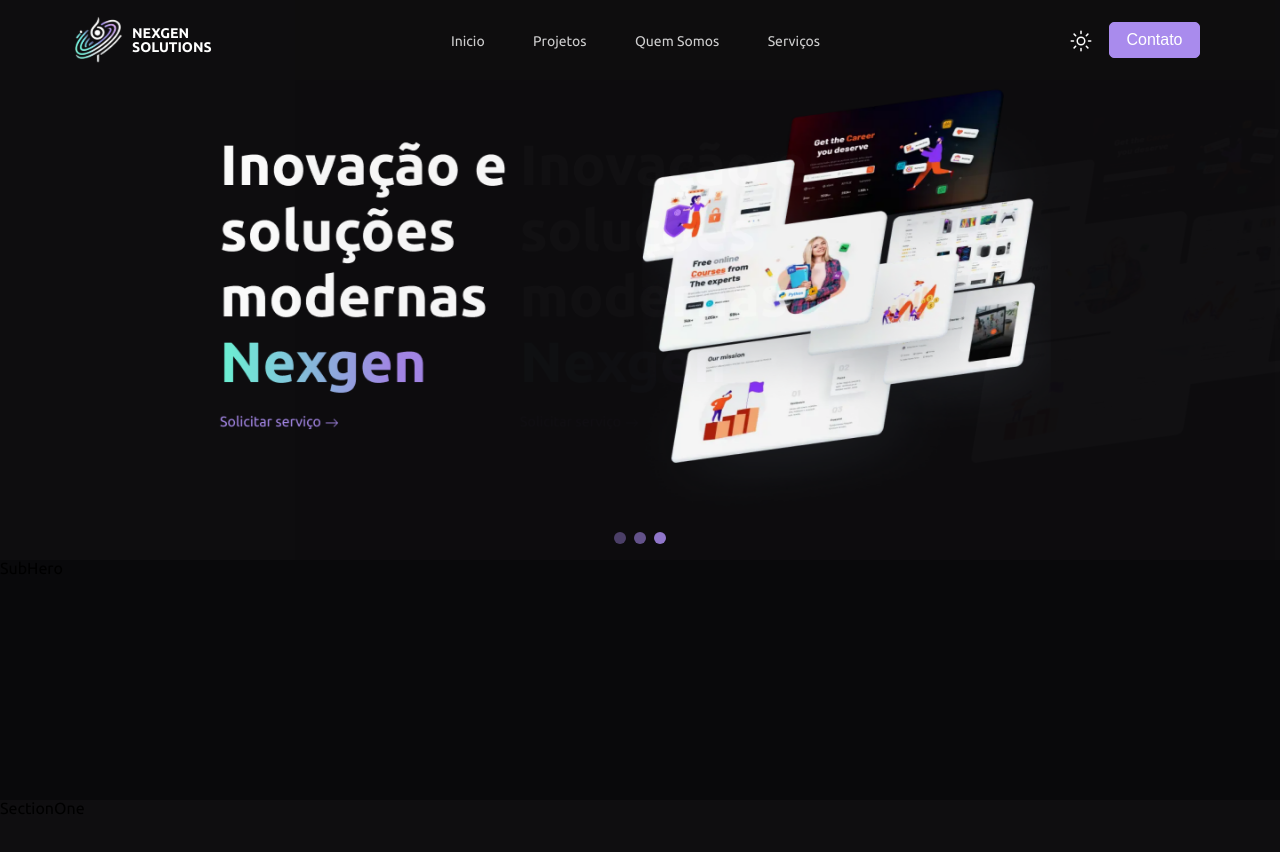
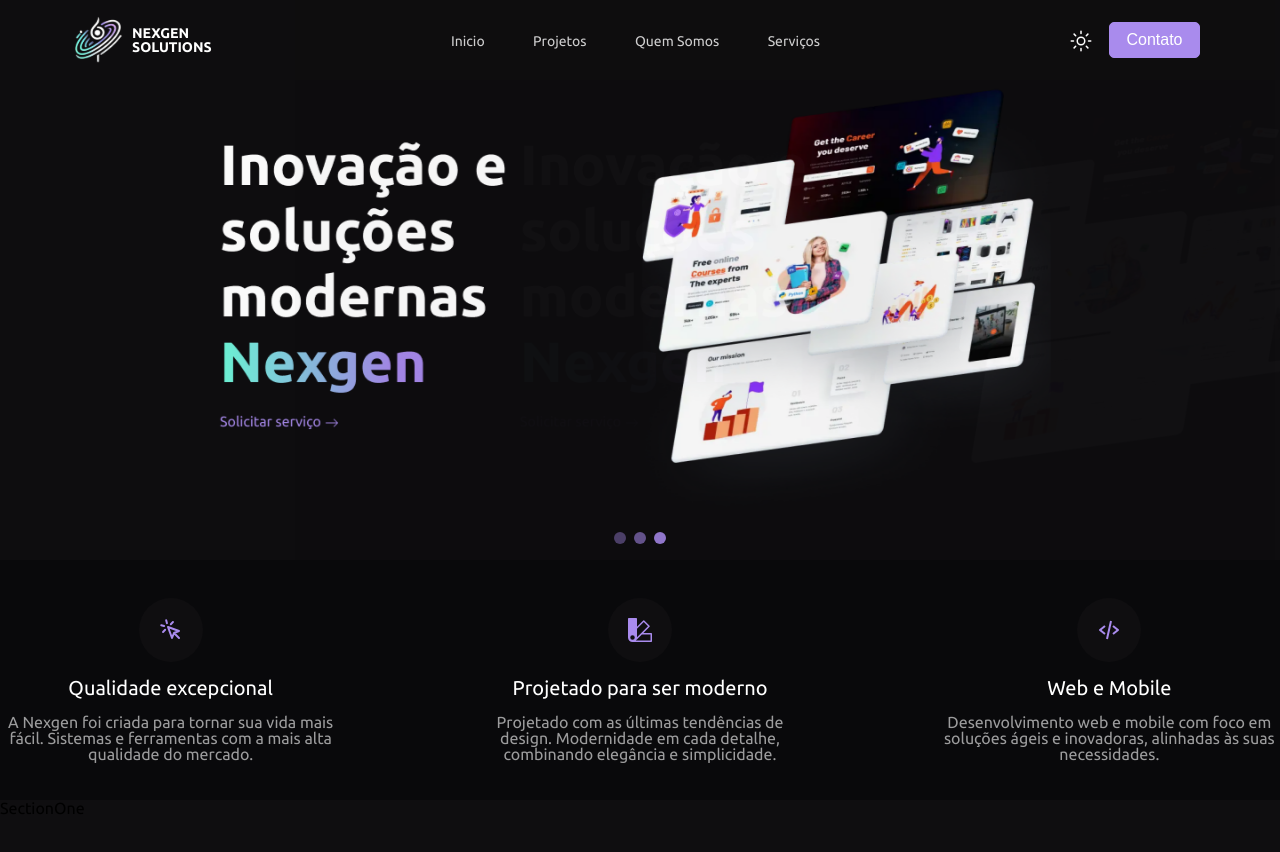
Before and after one commit to NexGenSolutionsIT/nexgen, a Next.js app: page / in a window 1280 px wide. Shown: the top 852 px of the page. Built offline with nearby package versions, Linux system fonts and the light colour scheme.

Commit message:
feat subHero

```diff
--- a/src/app/Home/Hero/SubHero/SubHero.tsx
+++ b/src/app/Home/Hero/SubHero/SubHero.tsx
@@ -2,6 +2,9 @@
 import dark from "./styles/dark.module.scss";
 import light from "./styles/light.module.scss";
 import React from "react";
+import { HiOutlineCursorClick } from "react-icons/hi";
+import { BsPalette2 } from "react-icons/bs";
+import { BiCodeAlt } from "react-icons/bi";
 
 function SubHero() {
   const { theme } = useTheme();
@@ -14,7 +17,46 @@
     }
   };
   const variantStyles = getStyles();
-  return <div className={variantStyles.container}>SubHero</div>;
+  return (
+    <div className={variantStyles.container}>
+      <div className={variantStyles.content}>
+        <div className={variantStyles.circle}>
+          <HiOutlineCursorClick />
+        </div>
+        <div className={variantStyles.text}>
+          <p className={variantStyles.subtitle}>Qualidade excepcional</p>
+          <p className={variantStyles.subtext}>
+            A Nexgen foi criada para tornar sua vida mais fácil. Sistemas e
+            ferramentas com a mais alta qualidade do mercado.
+          </p>
+        </div>
+      </div>
+      <div className={variantStyles.content}>
+        <div className={variantStyles.circle}>
+          <BsPalette2 />
+        </div>
+        <div className={variantStyles.text}>
+          <p className={variantStyles.subtitle}>Projetado para ser moderno</p>
+          <p className={variantStyles.subtext}>
+            Projetado com as últimas tendências de design. Modernidade em cada
+            detalhe, combinando elegância e simplicidade.
+          </p>
+        </div>
+      </div>
+      <div className={variantStyles.content}>
+        <div className={variantStyles.circle}>
+          <BiCodeAlt />
+        </div>
+        <div className={variantStyles.text}>
+          <p className={variantStyles.subtitle}>Web e Mobile</p>
+          <p className={variantStyles.subtext}>
+            Desenvolvimento web e mobile com foco em soluções ágeis e
+            inovadoras, alinhadas às suas necessidades.
+          </p>
+        </div>
+      </div>
+    </div>
+  );
 }
 
 export default SubHero;
--- a/src/app/Home/Hero/SubHero/styles/commun.module.scss
+++ b/src/app/Home/Hero/SubHero/styles/commun.module.scss
@@ -3,4 +3,46 @@
 .container {
   height: 30vh;
   width: 100%;
+  display: flex;
+  align-items: center;
+  gap: 128px;
+  justify-content: center;
+
+  .content {
+    display: flex;
+    flex-direction: column;
+    justify-content: center;
+    align-items: center;
+    width: 350px;
+    height: 192px;
+    gap: 16px;
+
+    .circle {
+      width: 64px;
+      height: 64px;
+      border-radius: 50%;
+      display: flex;
+      justify-content: center;
+      align-items: center;
+      font-size: 24px;
+      color: $primary;
+    }
+
+    .text {
+      display: flex;
+      justify-content: center;
+      flex-direction: column;
+      align-items: center;
+      text-align: center;
+      gap: 16px;
+      .subtitle {
+        font-size: 20px;
+        font-weight: 400;
+      }
+
+      .subtext {
+        font-size: 16px;
+      }
+    }
+  }
 }
--- a/src/app/Home/Hero/SubHero/styles/dark.module.scss
+++ b/src/app/Home/Hero/SubHero/styles/dark.module.scss
@@ -2,4 +2,16 @@
 
 .container {
   background: $black;
+
+  .circle {
+    background: $dark;
+  }
+
+  .subtitle {
+    color: $light;
+  }
+
+  .subtext {
+    color: $light60;
+  }
 }
--- a/src/app/Home/Hero/SubHero/styles/light.module.scss
+++ b/src/app/Home/Hero/SubHero/styles/light.module.scss
@@ -2,4 +2,16 @@
 
 .container {
   background: $beige;
+
+  .circle {
+    background: $light;
+  }
+
+  .subtitle {
+    color: $dark;
+  }
+
+  .subtext {
+    color: $dark80;
+  }
 }
```
